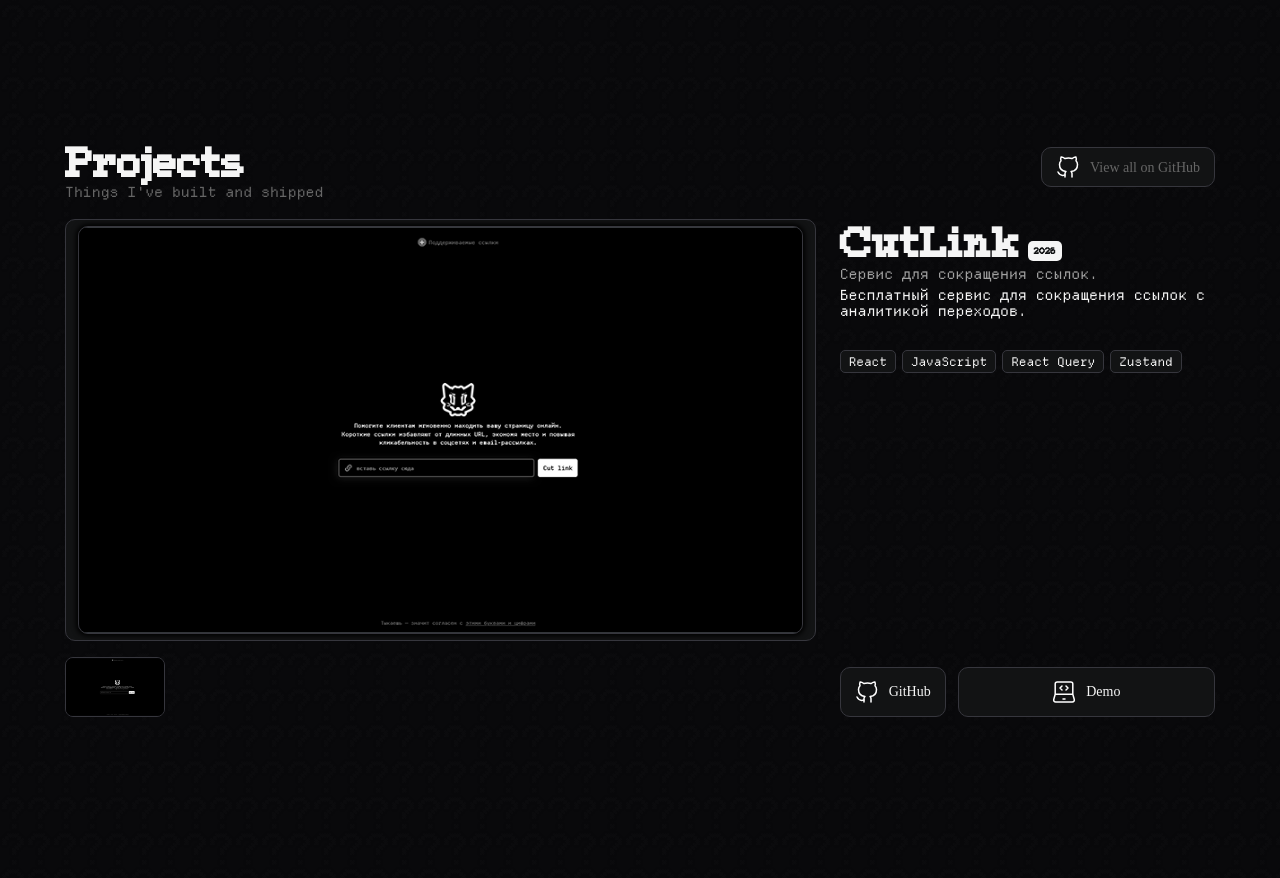
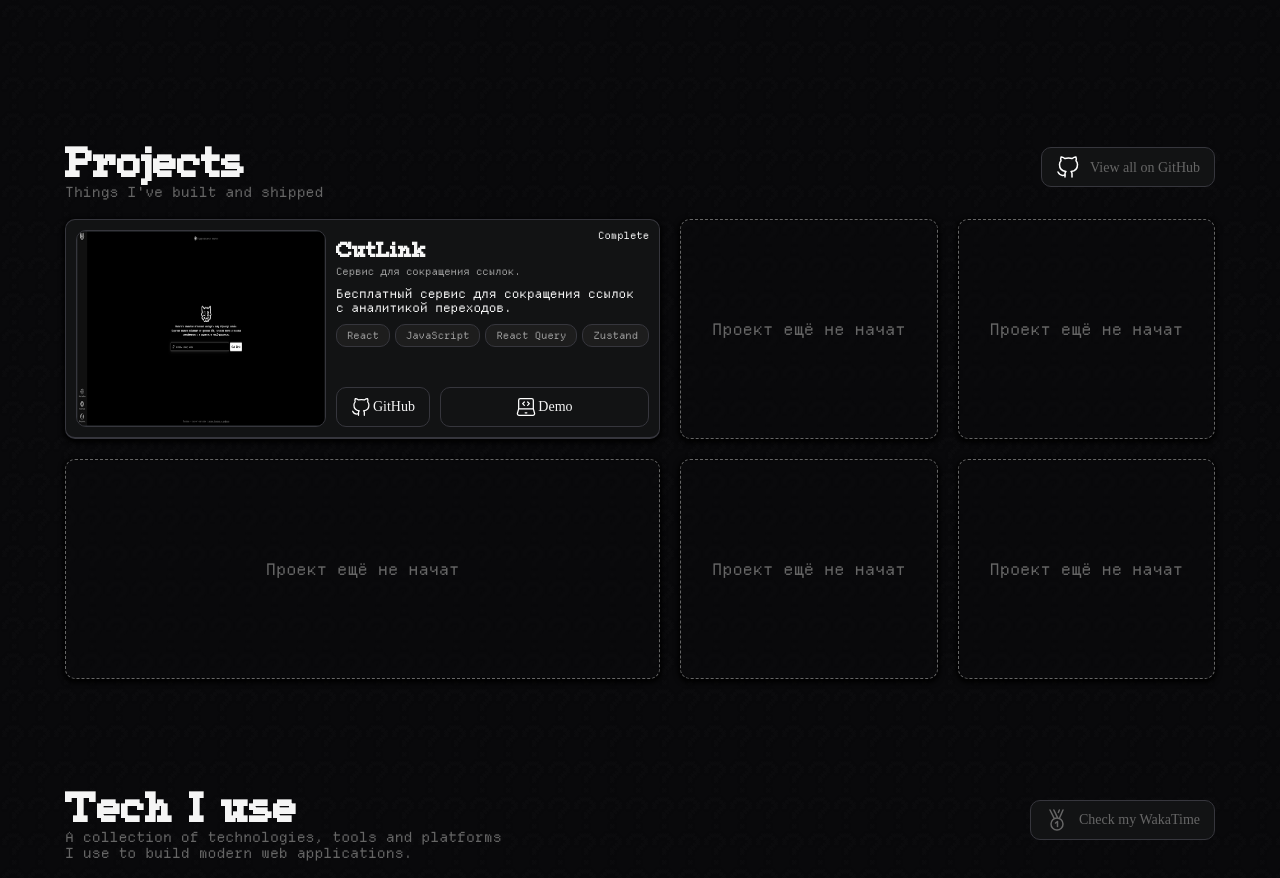
Before and after one commit to VladTHK/vladthk.github.io, a React (Vite) app: page / in a window 1280 px wide. Shown: the part 681-1559 px from the top of the page. Built offline with nearby package versions, Linux system fonts and the light colour scheme.

Commit message:
style: update projetcts block

```diff
--- a/src/entities/Project/ProjectsBlock.tsx
+++ b/src/entities/Project/ProjectsBlock.tsx
@@ -1,104 +1,73 @@
-import { useState } from 'react'
-import {Button} from '@/shared/Button/Button'
+
 import { projects } from '@/entities/Project/model/projects'
 
 
-import gitIcon from '@/assets/icons/github.svg'
-import devIcon from '@/assets/icons/laptop-dev-mode.svg'
 import style from './style.module.css'
+import gitHubIcon from '@/assets/icons/github.svg'
+import demoIcon from '@/assets/icons/laptop-dev-mode.svg'
+import { Button } from '@/shared/Button/Button'
+
 
 const ProjectsBlock = () => {
-  const [activeProject, setActiveProject] = useState(0)
-
-  const project = projects[activeProject]
-
+  const projectSlots = 6
+  const projectItems = [
+    ...projects,
+    ...Array.from({ length: Math.max(0, projectSlots - projects.length) }, () => ({ placeholder: true as const })),
+  ]
 
   return (
     <div className={style.wrapper}>
-
-      <div className={style.preview}>
-
-        <div className={style.bigScreen}>
-          <img
-            src={project.image}
-            alt={project.title}
-          />
+      <div className="">
+        <ul className={style.projects}>
+          {projectItems.map((project, index) => (
+            <li
+              className={`${style.project} ${'placeholder' in project ? style.placeholder : ''}`}
+              key={index}
+            >
+              {'placeholder' in project ? (
+                <span>Проект ещё не начат</span>
+              ) : (
+                <>
+                  <img src={project.image} alt="" />
+                  <div className={style.projectInfo}>
+                <div className={style.title}>
+                  <div className={style.shortInfo}>
+                    <h2>{project.title}</h2>
+                    <p>{project.shortDescription}</p>
                   </div>
-
-
-        <div className={style.slider}>
-
-          <ul>
-            {
-              projects.map((item, index) => (
-                <li
-                  key={item.title}
-                  onClick={() => setActiveProject(index)}
-                >
-                  <img src={item.image} alt={item.title}/>
+                  <span className={style.progress}>{project.progress}</span>
+                </div>
+                <div className={style.description}>
+                  <p>{project.description}</p>
+                </div>
+                <ul className={style.tags}>
+                  {project.tags.map((tag, index) => (
+                    <li className={style.tag} key={index}>
+                      <span>{tag}</span>
                     </li>
-              ))
-            }
+                  ))}
                 </ul>
-
-        </div>
-
-      </div>
-
-
-
-      <div className={style.description}>
-
-        <h1>
-          {project.title}
-          <span>{project.year}</span>
-        </h1>
-
-
-        <p className={style.shortDescription}>
-          {project.shortDescription}
-        </p>
-
-
-        <p className={style.mainDescription}>
-          {project.description}
-        </p>
-        <br/>
-
-
-
-        <div className={style.tags}>
-          {
-            project.tags.map(tag => (
-              <span key={tag}>
-                {tag}
-              </span>
-            ))
-          }
-        </div>
-
-
                 <div className={style.buttons}>
-
-          <Button
+                  <Button className={style.secondaryButton}
                     onClick={() => window.open(project.github)}
                   >
-            <img src={gitIcon} alt="icon" />
+                    <img src={gitHubIcon} alt="" />
                     GitHub
                   </Button>
-
-          <Button
+                  <Button className={style.mainButton}
                     onClick={() => window.open(project.demo)}
-            className={style.accentButton}
                   >
-            <img src={devIcon} alt="icon" />
+                    <img src={demoIcon} alt="" />
                     Demo
                   </Button>
-
                 </div>
-
                   </div>
-
+                </>
+              )}
+            </li>
+          ))}
+        </ul>
+      </div>
     </div>
   )
 }
--- a/src/entities/Project/model/projects.ts
+++ b/src/entities/Project/model/projects.ts
@@ -1,4 +1,4 @@
-import cutlinkImage from './img/cutlink.png'
+import cutlinkImage from './assets/cutlink.png'
 
 export interface Project {
   title: string
@@ -10,6 +10,7 @@
   tags: string[]
   github: string
   demo: string
+  progress: string
 }
 
 export const projects: Project[] = [
@@ -22,6 +23,8 @@
     screenshots: [cutlinkImage],
     tags: ['React', 'JavaScript', 'React Query', 'Zustand'],
     github: 'https://github.com/',
-    demo: 'https://thk.c6t.ru/CutLink/'
-  }
+    demo: 'https://thk.c6t.ru/CutLink/',
+    progress: "Complete"
+  },
+
 ]
--- a/src/entities/Project/style.module.css
+++ b/src/entities/Project/style.module.css
@@ -1,150 +1,118 @@
-.wrapper {
+.projects {
   display: grid;
-  grid-template-columns: 2fr 1fr;
-
-  gap: 24px;
+  grid-template-columns: repeat(3, 1fr);
+  grid-template-rows: repeat(2, 1fr);
+  gap: 20px;
 }
 
-
-
-.bigScreen {
-  padding: 6px 12px;
-  border-radius: 4px;
-  width: 100%;
-  aspect-ratio: 16 / 9;
-
+.project {
+  font-family: "Dmono";
+  display: flex;
+  background: var(--surface);
+  padding: 10px;
+  border-radius: var(--border-radius);
   border: var(--border);
-  border-radius: var(--border-radius);
-  background-color: var(--surface);
-  overflow: hidden;
+  gap: 10px;
+  min-width: min-content;
+  min-height: 220px;
+  border-bottom: 2px solid var(--border-color);
+  box-shadow: 0 2px 5px 2px #000000ef;
 }
 
-
-.bigScreen img {
-  border-radius: var(--border-radius);
-  box-shadow: 0 0 5px 2px black;
-  border: var(--border);
-  width: 100%;
-  height: 100%;
-  object-fit: cover;
+.placeholder {
+  align-items: center;
+  justify-content: center;
+  border: 1px dashed var(--text-muted);
+  background: transparent;
+  color: var(--text-muted);
+  text-align: center;
+  backdrop-filter: blur(1.5px);
 }
 
-
-
-.slider {
+.projectInfo {
   display: flex;
-  align-items: center;
-
-  gap: 12px;
-
-  margin-top: 16px;
+  flex-direction: column;
+  gap: 10px;
 }
 
-
-
-.slider ul {
-  display: flex;
-  gap: 8px;
-
-  list-style: none;
+.project > img {
+  border-radius: var(--border-radius);
+  height: 100%;
+  width: 250px;
+  border: var(--border);
 }
 
-
-
-.slider li {
-  width: 100px;
-  height: 60px;
-  cursor: pointer;
-
-  border: var(--border);
-  border-radius: 8px;
-
-  overflow: hidden;
+.title {
+  display: flex;
+  justify-content: space-between;
+  align-items: top;
 }
 
-
-
-.slider img {
-  width: 100%;
-  height: 100%;
-
-  object-fit: cover;
+.shortInfo h2 {
+  font-family: "cairopixel";
+  font-size: 32px;
 }
 
-.description {
-  display: flex;
-  flex-direction: column;
-  gap: 6px ;
+.shortInfo p {
+  font-size: 10px;
+  color: var(--text-secondary);
 }
 
-
-
-
-.description h1 {
-  font-family: "cairopixel";
-  font-size: 64px;
-  display: flex;
-  align-items: end;
-  line-height: 0.65;
-
-  gap: 8px
+.progress {
+  font-size: 10px;
 }
 
-
-
-.description h1 span {
-  background-color: var(--text);
-  padding:  2px 6px;
-  border-radius: 5px;
-  color: var(--surface);
-  font-size: 14px;
+.description p {
+  font-size: 12px;
 }
-
-.shortDescription {
-  font-size: 14px;
-  color: var(--text-secondary);
-  font-family: 'Dmono';
-}
-
-.mainDescription {
-  font-size: 14px;
-  color: var(--text);
-  font-family: 'Dmono';
-}
-
-
 
 .tags {
   display: flex;
-  flex-wrap: wrap;
-  gap: 6px;
+  gap: 5px;
 }
 
-
-
-.tags span {
-  font-family: 'Dmono';
-  font-size: 12px;
-  padding: 4px 8px;
-
-  background-color: var(--surface);
+.tag {
+  background: var(--surface-hover);
+  color: var(--text-secondary);
+  font-size: 10px;
+  padding: 5px 10px;
+  text-overflow: clip;
+  white-space: nowrap;
+  text-align: center;
+  border-radius: var(--border-radius);
   border: var(--border);
-  border-radius: 5px;
 }
 
 .buttons {
   display: flex;
+  height: 100%;
+  align-items: end;
   justify-content: center;
-  margin-top: auto;
-  gap: 12px;
+  font-size: 10px;
+  gap: 10px;
 }
 
-.accentButton {
+.secondaryButton {
   display: flex;
-  flex: 1 1 auto;
+  gap: 2px;
   justify-content: center;
   align-items: center;
+  text-align: center;
+  width: 30%;
+  height: 40px;
+}
 
-  height: 50px;
+.mainButton {
+  gap: 2px;
+  display: flex;
+  justify-content: center;
+  align-items: center;
+  text-align: center;
+  height: 40px;
+  width: 100%;
+  min-width: 200px;
+}
 
+.buttons img {
+  width: 20px;
 }
--- a/src/index.css
+++ b/src/index.css
@@ -21,6 +21,7 @@
   padding: 0;
   box-sizing: border-box;
   line-height: 1.125;
+  list-style-type: none;
 }
 
 
@@ -34,6 +35,7 @@
   scrollbar-color: var(--border-color) transparent;
   overflow: auto;
 }
+
 
 
 body::-webkit-scrollbar {
--- a/src/widgets/Projects/style.module.css
+++ b/src/widgets/Projects/style.module.css
@@ -1,6 +1,5 @@
 .block {
   padding: 25px;
-  height: 95vh;
 }
 
 .gitButton {
```
Also changed, not shown: src/entities/Project/model/assets/cutlink.png (renamed from src/entities/Project/model/img/cutlink.png). Lines whose indentation alone changed are shown as unchanged.
